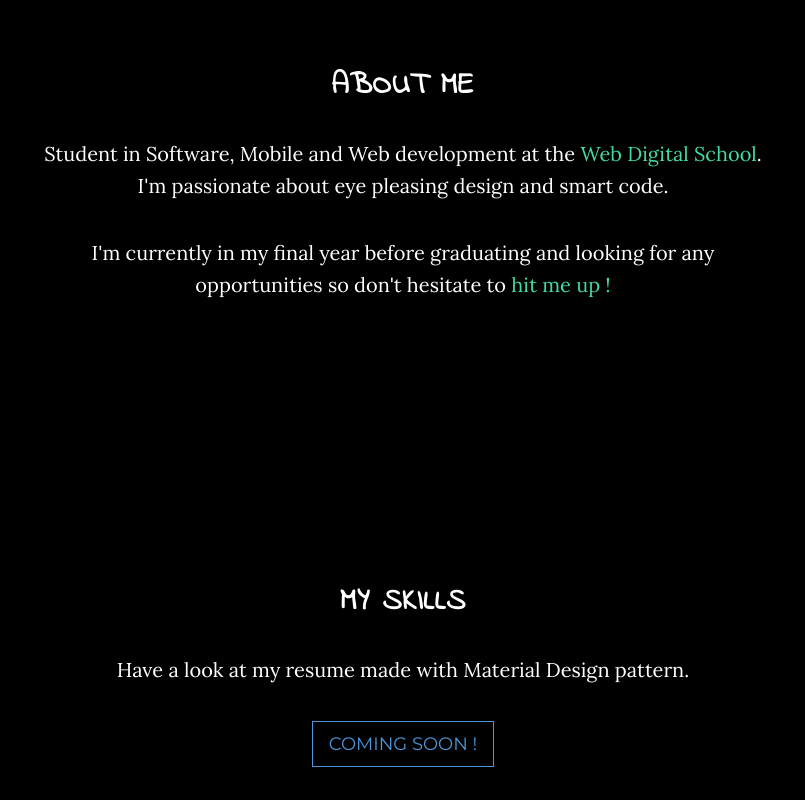
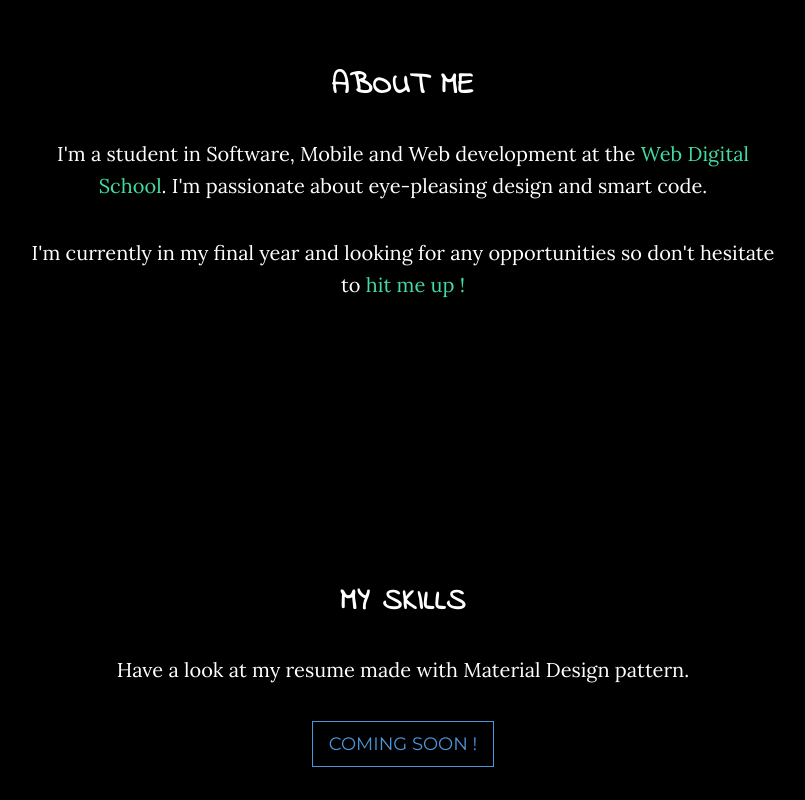
Before and after one commit to Occidi/gwendaljeanson.com, a website: page index.html in a window 1280 px wide. Shown: the part 980-1780 px from the top of the page, without its empty margins (237-1042 px from the left). Drawn offline with nearby package versions, Linux system fonts and the light colour scheme.

```diff
--- a/index.html
+++ b/index.html
@@ -96,8 +96,8 @@
         <div class="row">
             <div class="col-lg-8 col-lg-offset-2">
                 <h2>About Me</h2>
-                <p>Student in Software, Mobile and Web development at the <a href="http://www.webdigitalschool.fr/">Web Digital School</a>. I'm passionate about eye pleasing design and smart code.</p>
-                <p>I'm currently in my final year before graduating and looking for any opportunities so don't hesitate to <a class="page-scroll" href="#contact">hit me up !</a></p>
+                <p>I'm a student in Software, Mobile and Web development at the <a href="http://www.webdigitalschool.fr/">Web Digital School</a>. I'm passionate about eye-pleasing design and smart code.</p>
+                <p>I'm currently in my final year and looking for any opportunities so don't hesitate to <a class="page-scroll" href="#contact">hit me up !</a></p>
             </div>
         </div>
     </section>
@@ -277,7 +277,7 @@
             <div class="col-lg-8 col-lg-offset-2">
                 <h2>Contact Me</h2>
                 <p>If you want to work with me on a project, have a startup looking for junior devs, want to hire me, feel free to contact me</p>
-                <p><a href="#">gwendal.jeanson@yahoo.fr</a>
+                <p><a href="#">gwendal.jeanson@gmail.com</a>
                 </p>
                 <ul class="list-inline banner-social-buttons">
                     <li>
```
